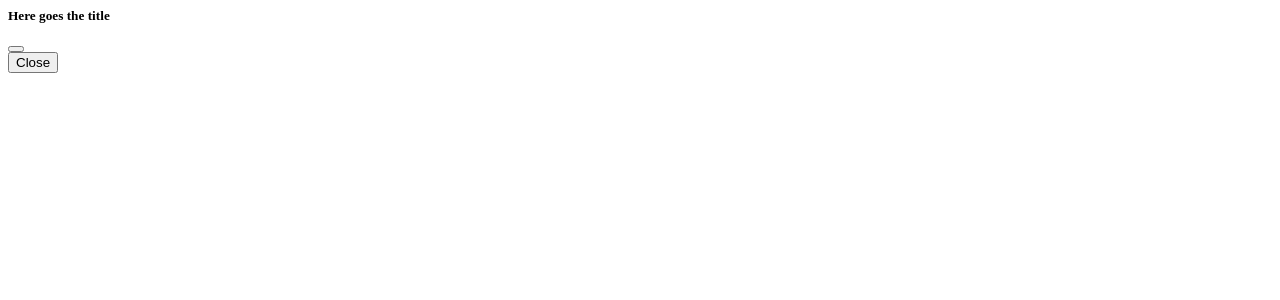
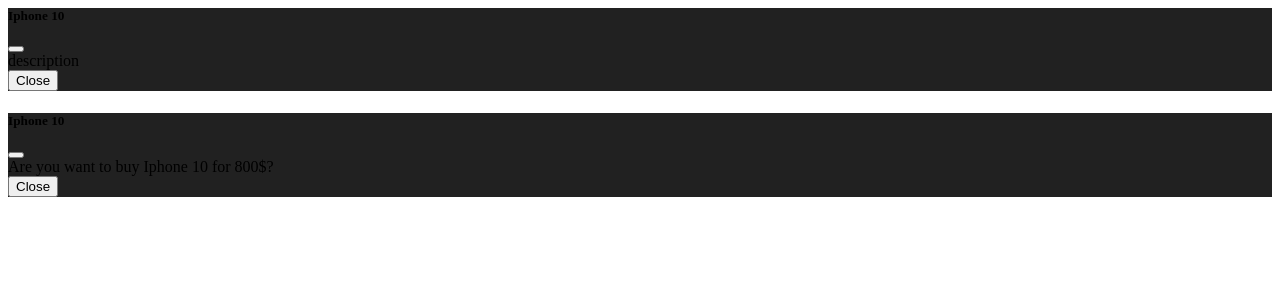
Before and after one commit to matheusbaars/FlaskMarket, a Flask app: template market/templates/includes/items_modals.html in a window 1280 px wide. Shown: the top 300 px of the page. Run offline with Flask 2, Linux system fonts and the light colour scheme; the template is opened without the code that fills it: values that come from a table or form of the project are taken from there, others are empty; data comes from the database, SQL or seed files in the repository.

Commit message:
Item Purchase p2

```diff
--- a/market/templates/includes/items_modals.html
+++ b/market/templates/includes/items_modals.html
@@ -1,16 +1,22 @@
-<div class="modal fade" id="Modal-MoreInfo" tabindex="-1" aria-labelledby="exampleModalLabel" aria-hidden="true">
+<style>
+    .modal-content {
+        background-color: #212121;
+    }
+</style>
+
+<div class="modal fade" id="Modal-MoreInfo-{{ item.id }}" tabindex="-1" aria-labelledby="exampleModalLabel" aria-hidden="true">
     <div class="modal-dialog">
         <div class="modal-content">
             <div class="modal-header">
                 <h5 class="modal-title" id="ModalLabel">
-                    Here goes the title
+                    {{ item.name }}
                 </h5>
                 <button type="button" class="close" data-dismiss="modal" aria-label="Close">
                     <span aria-hidden="true"></span>
                 </button>
             </div>
             <div class="modal-body">
-
+                {{ item.description }}
             </div>
             <div class="modal-footer">
                 <button type="button" class="btn btn-secondary" data-dismiss="modal">Close</button>
@@ -18,3 +24,25 @@
         </div>
     </div>
 </div>
+
+<!-- Purchase Confirm -->
+<div class="modal fade" id="Modal-PurchaseConfirm-{{ item.id }}" tabindex="-1" aria-labelledby="exampleModalLabel" aria-hidden="true">
+    <div class="modal-dialog">
+        <div class="modal-content">
+            <div class="modal-header">
+                <h5 class="modal-title" id="ModalLabel">
+                    {{ item.name }}
+                </h5>
+                <button type="button" class="close" data-dismiss="modal" aria-label="Close">
+                    <span aria-hidden="true"></span>
+                </button>
+            </div>
+            <div class="modal-body">
+                Are you want to buy {{ item.name }} for {{ item.price }}$?
+            </div>
+            <div class="modal-footer">
+                <button type="button" class="btn btn-secondary" data-dismiss="modal">Close</button>
+            </div>
+        </div>
+    </div>
+</div>
```
Also changed, not shown: market/templates/market.html (+4 -3 lines).
